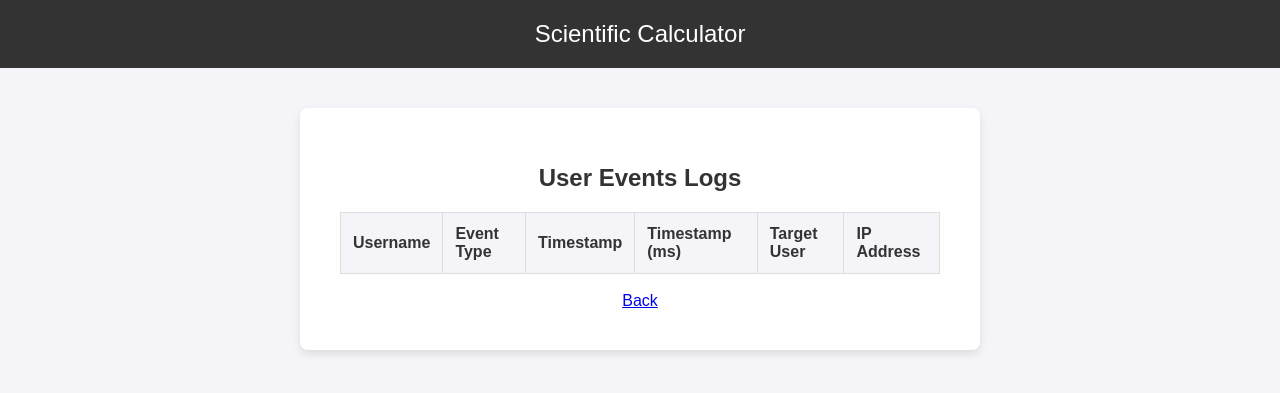
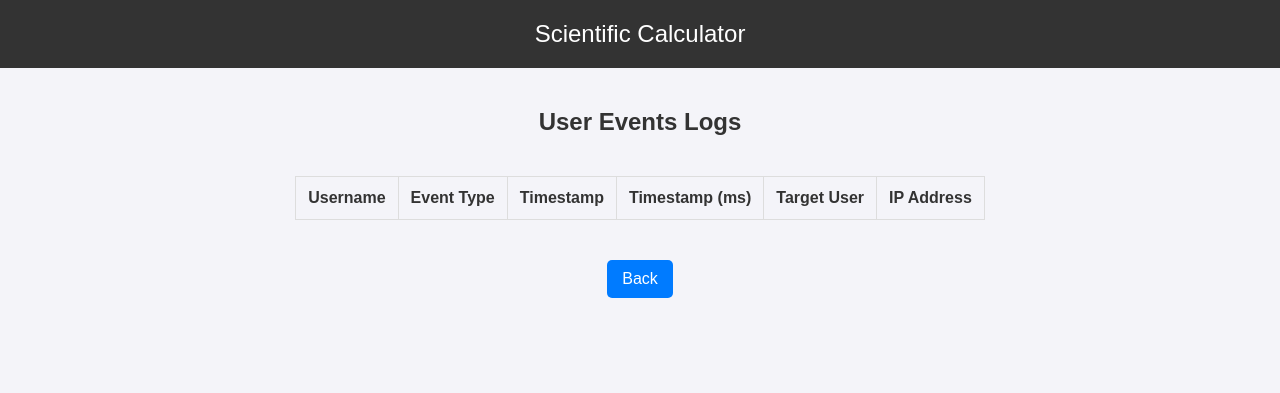
Before and after one commit to metaphyze/go-calculator-frontend, a Flask app: template templates/show_logs.html in a window 1280 px wide. Shown: the top 393 px of the page. Run offline with Flask 3, Linux system fonts and the light colour scheme; the template is opened without the code that fills it, so the values that code supplies are empty.

Commit message:
working on displaying user event logs

```diff
--- a/templates/show_logs.html
+++ b/templates/show_logs.html
@@ -6,13 +6,94 @@
     <title>User Events Logs</title>
     <link rel="stylesheet" href="{{ url_for('static', filename='styles_base.css') }}">
     <link rel="stylesheet" href="{{ url_for('static', filename='styles_manage_users.css') }}">
+    <style>
+        body {
+            font-family: Arial, sans-serif;
+            background-color: #f4f4f9;
+            margin: 0;
+            padding: 0;
+            display: flex;
+            flex-direction: column;
+            align-items: center;
+        }
+
+        .banner {
+            background-color: #333;
+            color: white;
+            padding: 20px;
+            text-align: center;
+            font-size: 24px;
+            width: 100%;
+            box-sizing: border-box;
+        }
+
+        h1 {
+            color: #333;
+            font-size: 24px;
+            margin: 20px 0; /* Adjusted margin for spacing */
+            text-align: center; /* Center the heading */
+        }
+
+        table {
+            width: auto; /* Allow table width to fit its content */
+            border-collapse: collapse;
+            margin: 20px auto; /* Center the table */
+        }
+
+        th, td {
+            padding: 12px;
+            border: 1px solid #ddd;
+            text-align: left; /* Align text to the left */
+        }
+
+        th {
+            background-color: #f4f4f9;
+            color: #333;
+        }
+
+        tr:nth-child(even) {
+            background-color: #f9f9f9;
+        }
+
+        button {
+            background-color: #007bff;
+            color: #fff;
+            padding: 8px 12px;
+            border: none;
+            border-radius: 4px;
+            cursor: pointer;
+        }
+
+        button:hover {
+            background-color: #0056b3;
+        }
+
+        .button-container {
+            display: flex;
+            justify-content: center; /* Center the button container */
+            margin-top: 20px; /* Add some space above the buttons */
+        }
+
+        .button-container a {
+            padding: 10px 15px; /* Style the buttons */
+            background-color: #007BFF; /* Bootstrap primary color */
+            color: white;
+            border: none;
+            border-radius: 5px;
+            text-decoration: none;
+            cursor: pointer;
+        }
+
+        .button-container a:hover {
+            background-color: #0056b3; /* Darken on hover */
+        }
+    </style>
 </head>
 <body>
     <div class="banner">
         Scientific Calculator
     </div>
 
-    <div class="table-container">
     <h1>User Events Logs</h1>
     <table>
         <thead>
@@ -38,7 +119,8 @@
         {% endfor %}
         </tbody>
     </table>
-        <br/>
+
+    <div class="button-container">
         <a href="{{ url_for('manage_users') }}">Back</a>
     </div>
 </body>
```
Lines whose indentation alone changed are shown as unchanged.
